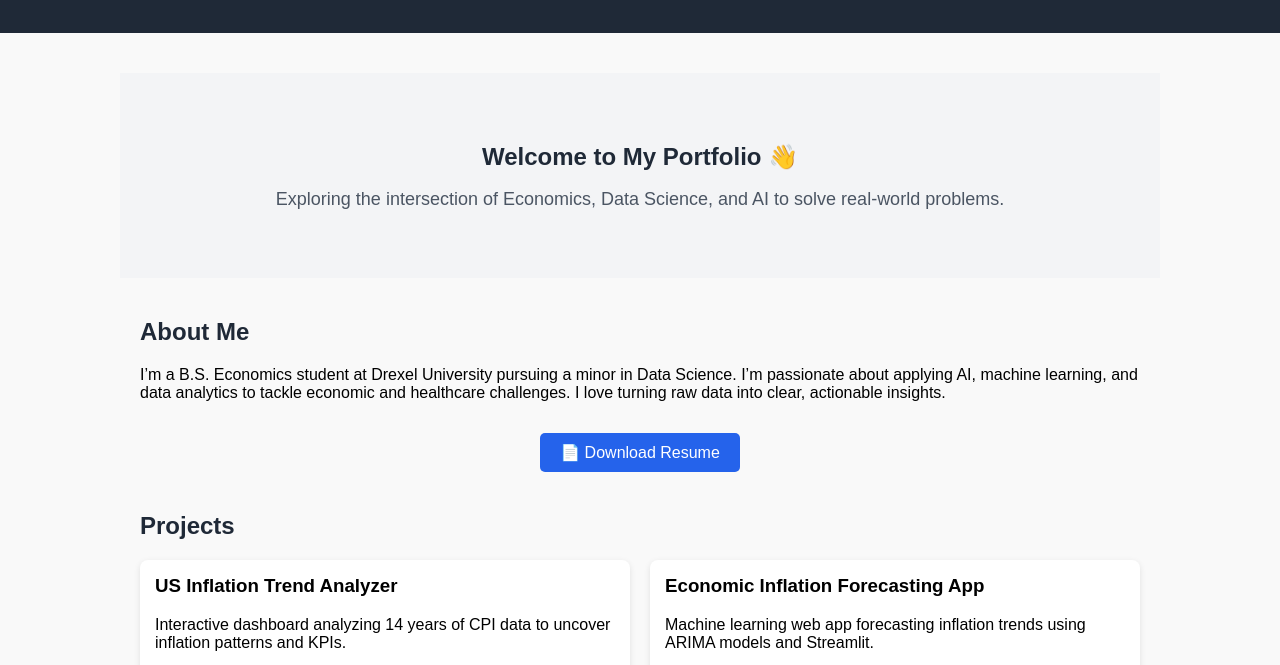
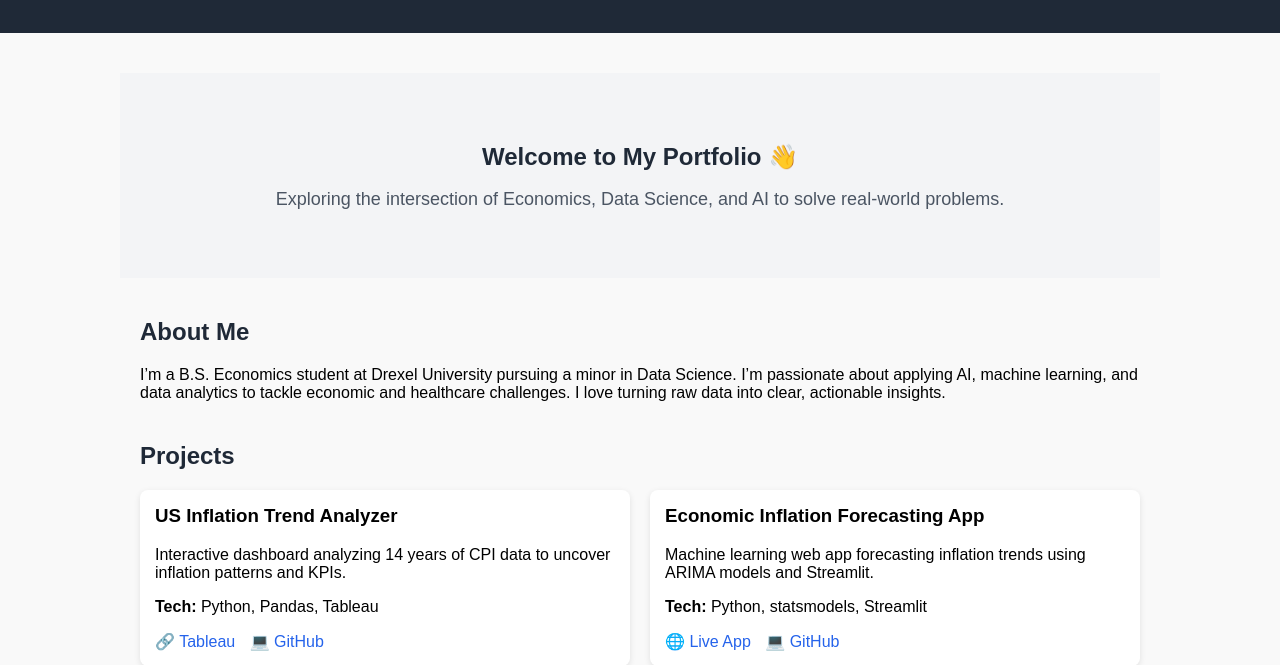
Before and after one commit to Mlamichhane1/mlamichhane1.github.io, a plain HTML site: page index.html in a window 1280 px wide. Shown: the part 115-780 px from the top of the page. Drawn offline with Linux system fonts and the light colour scheme.

Commit message:
Update index.html

```diff
--- a/index.html
+++ b/index.html
@@ -19,17 +19,6 @@
     .card h3 { margin-top: 0; }
     .links a { margin-right: 10px; color: #2563eb; text-decoration: none; }
     .links a:hover { text-decoration: underline; }
-
-    .resume-btn {
-      display: inline-block;
-      background: #2563eb;
-      color: white;
-      padding: 10px 20px;
-      border-radius: 5px;
-      text-decoration: none;
-      margin-top: 15px;
-    }
-    .resume-btn:hover { background: #1e40af; }
 
     footer { background: #1f2937; color: white; text-align: center; padding: 15px; margin-top: 40px; }
     footer a { color: white; text-decoration: none; margin: 0 8px; }
@@ -58,10 +47,6 @@
     I’m a B.S. Economics student at Drexel University pursuing a minor in Data Science.
     I’m passionate about applying AI, machine learning, and data analytics to tackle economic
     and healthcare challenges. I love turning raw data into clear, actionable insights.
-  </p>
-
-  <p style="text-align:center;">
-    <a href="MadhavLamichhane_Resume.pdf" class="resume-btn" download>📄 Download Resume</a>
   </p>
 </section>
 
```
